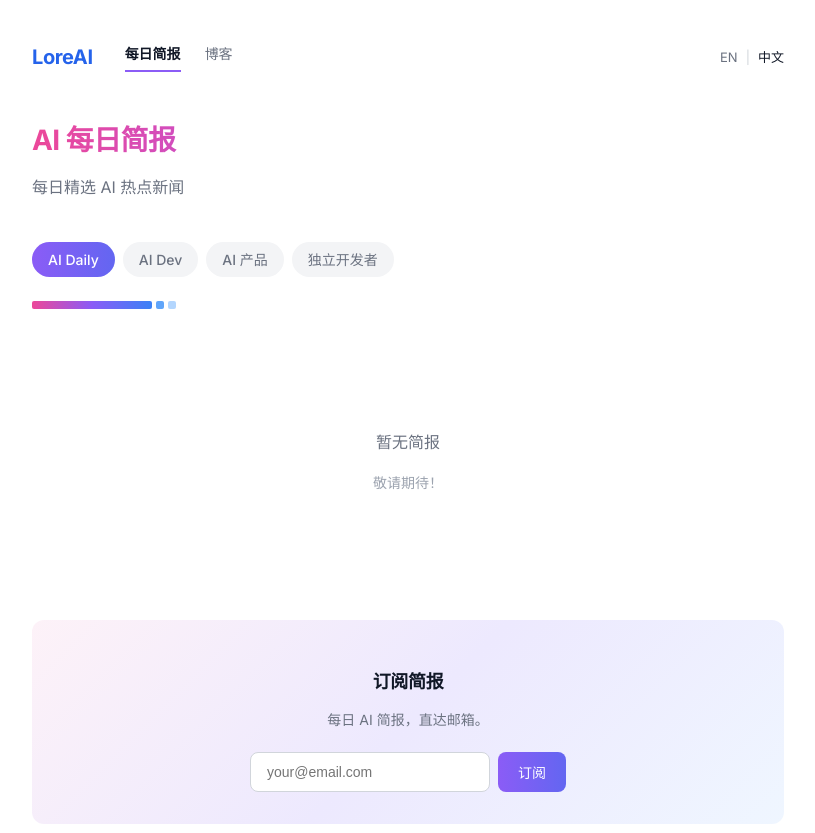
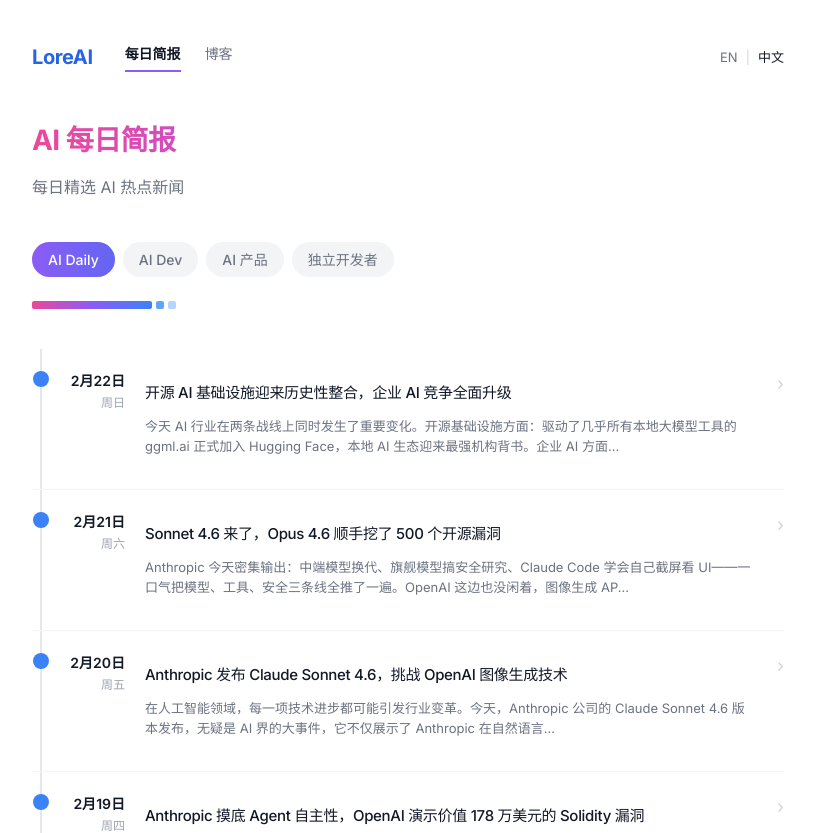
Before and after one commit to morphph/hot2content-init, a Next.js app: page /zh/newsletter in a window 1280 px wide. Shown: the top 833 px of the page, without its empty margins (232-1047 px from the left). Built offline with nearby package versions, Linux system fonts and the light colour scheme.

Commit message:
fix: ZH AI Daily reads from zh/ directory (was empty ai-daily/zh/)

```diff
--- a/src/app/zh/newsletter/page.tsx
+++ b/src/app/zh/newsletter/page.tsx
@@ -11,11 +11,11 @@
 
 function getNewsletterDir(type: string): string {
   switch (type) {
-    case 'ai-daily': return path.join(process.cwd(), 'content', 'newsletters', 'ai-daily', 'zh')
+    case 'ai-daily': return path.join(process.cwd(), 'content', 'newsletters', 'zh')
     case 'agentic': return path.join(process.cwd(), 'content', 'newsletters', 'zh')
     case 'ai-product': return path.join(process.cwd(), 'content', 'newsletters', 'ai-product', 'zh')
     case 'indie': return path.join(process.cwd(), 'content', 'newsletters', 'indie', 'zh')
-    default: return path.join(process.cwd(), 'content', 'newsletters', 'ai-daily', 'zh')
+    default: return path.join(process.cwd(), 'content', 'newsletters', 'zh')
   }
 }
 
```
